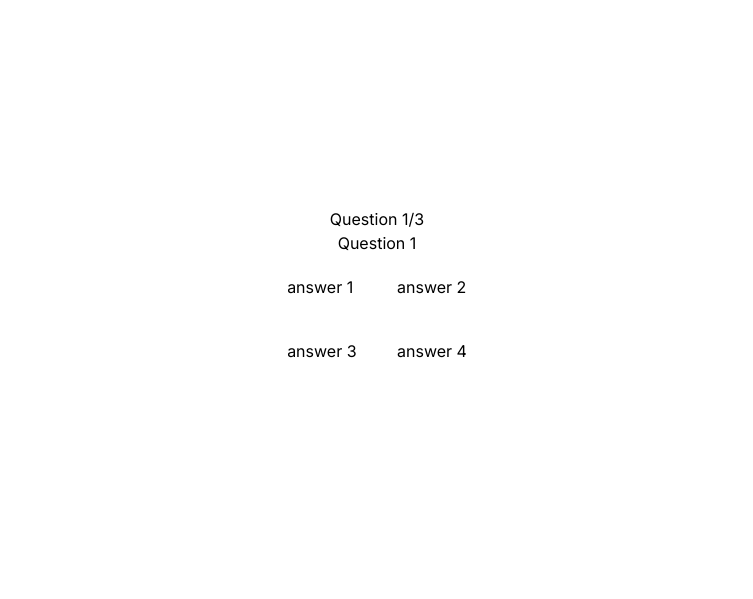
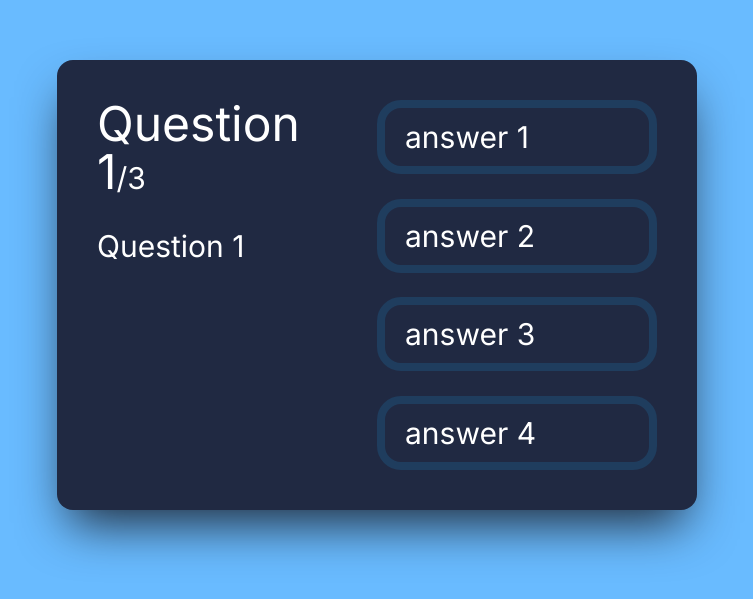
Before and after one commit to R0n316/quiz, a Next.js app: page / in a window 1280 px wide. Shown: the part 115-714 px from the top of the page, without its empty margins (263-1016 px from the left). Built offline with nearby package versions, Linux system fonts and the light colour scheme.

Commit message:
add basic styling to questions

```diff
--- a/app/components/answer.jsx
+++ b/app/components/answer.jsx
@@ -1,6 +1,6 @@
 export default function Answer({answer, onClick}) {
     return <div onClick={() => onClick(answer.isCorrect)}
-                className={'cursor-pointer'}>
+                className={'cursor-pointer border-8 border-[#1F3D5E] rounded-3xl h-1/5 flex items-center box-border pl-5 text-3xl'}>
         {answer.answerText}
     </div>
 }
--- a/app/components/answers.jsx
+++ b/app/components/answers.jsx
@@ -1,7 +1,7 @@
 import Answer from "@/app/components/answer";
 
 export default function Answers({answerOptions, onClick}) {
-    return <div className={'grid grid-cols-2 grid-rows-2 gap-10'}>
+    return <div className={'flex flex-col h-full justify-between w-1/2'}>
         {answerOptions.map((answer, index) => {
             return <Answer key={index} answer={answer} onClick={onClick}/>
         })}
--- a/app/components/question-card.jsx
+++ b/app/components/question-card.jsx
@@ -1,17 +1,19 @@
 import Answers from "@/app/components/answers";
 import CorrectAnswer from "@/app/components/correct-answer";
 import NextButton from "@/app/components/next-button";
-import QuestionNumber from "@/app/components/question-number";
+import QuestionInfo from "@/app/components/question-info";
 
 export default function QuestionCard({questionText, answerOptions, onClick, correctAnswer,
                                          nextQuestion, questionNumber, totalQuestions}) {
     return (
-        <div className={'flex flex-col w-full items-center h-screen justify-center'}>
-            <QuestionNumber currentPosition={questionNumber} totalElements={totalQuestions}/>
-            <h3 className={'mb-5'}>{questionText}</h3>
-            <Answers answerOptions={answerOptions} onClick={onClick}/>
-            <CorrectAnswer correctAnswer={correctAnswer}/>
-            <NextButton isDisplayed={correctAnswer !== undefined} next={nextQuestion}/>
+        <div className={'h-screen flex w-full justify-center items-center bg-[#69BBFF]'}>
+            <div className={'shadow-gray-800 shadow-2xl flex w-1/2 items-center' +
+                ' h-[450px] justify-between bg-[#202942] rounded-2xl p-10 text-white'}>
+                <QuestionInfo questionNumber={questionNumber} totalQuestions={totalQuestions} questionText={questionText}/>
+                <Answers answerOptions={answerOptions} onClick={onClick}/>
+                <CorrectAnswer correctAnswer={correctAnswer}/>
+                <NextButton isDisplayed={correctAnswer !== undefined} next={nextQuestion}/>
+            </div>
         </div>
     )
 }
--- /dev/null
+++ b/app/components/question-info.js
@@ -0,0 +1,9 @@
+import QuestionNumber from "@/app/components/question-number";
+import QuestionText from "@/app/components/question-text";
+
+export default function QuestionInfo({questionNumber, totalQuestions, questionText}) {
+    return <div className={'h-full w-[45%]'}>
+        <QuestionNumber currentPosition={questionNumber} totalElements={totalQuestions}/>
+        <QuestionText questionText={questionText}/>
+    </div>
+}
--- a/app/components/question-number.jsx
+++ b/app/components/question-number.jsx
@@ -1,3 +1,4 @@
 export default function QuestionNumber({currentPosition, totalElements}) {
-    return <h2>Question {currentPosition}/{totalElements}</h2>
+    return <h2 className={'text-5xl mb-8'}>Question {currentPosition}
+        <span className={'text-3xl'}>/{totalElements}</span></h2>
 }
--- /dev/null
+++ b/app/components/question-text.jsx
@@ -0,0 +1,3 @@
+export default function QuestionText({questionText}) {
+    return <h3 className={'text-3xl break-words'}>{questionText}</h3>
+}
```
